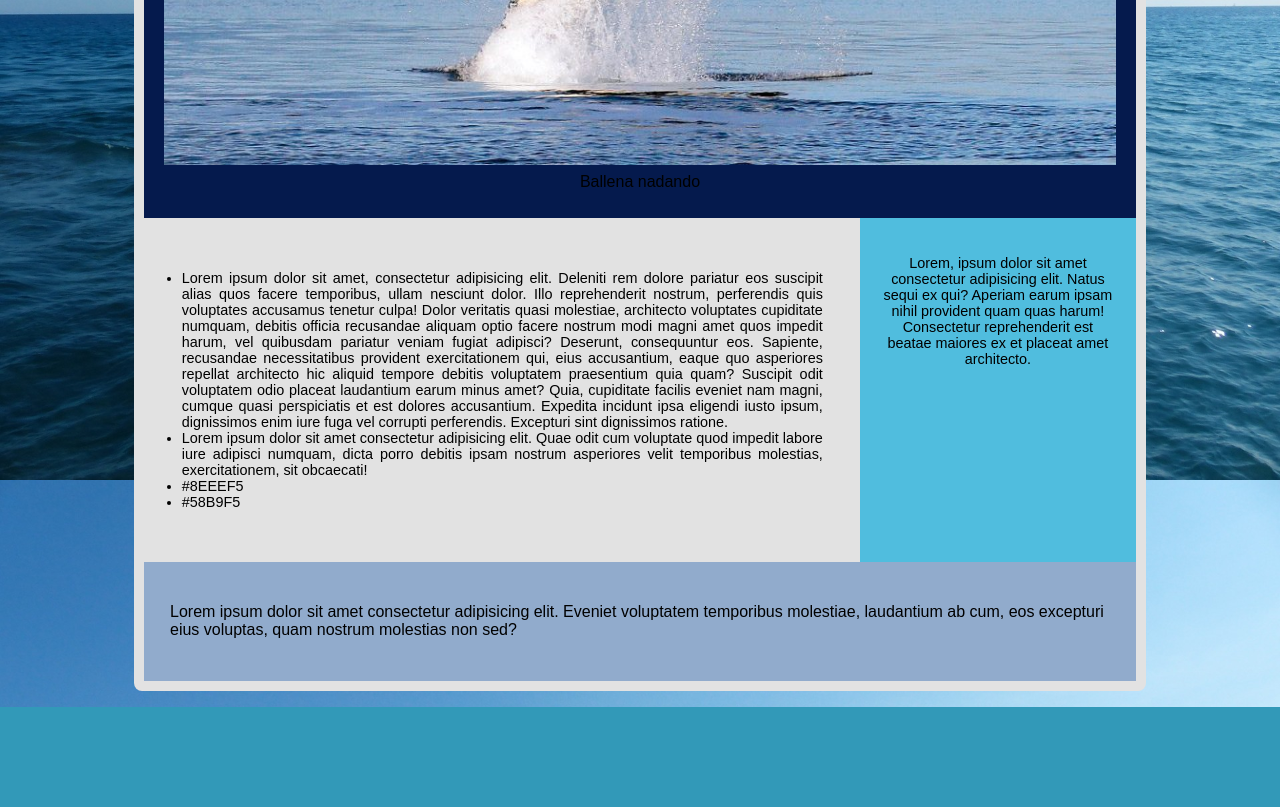
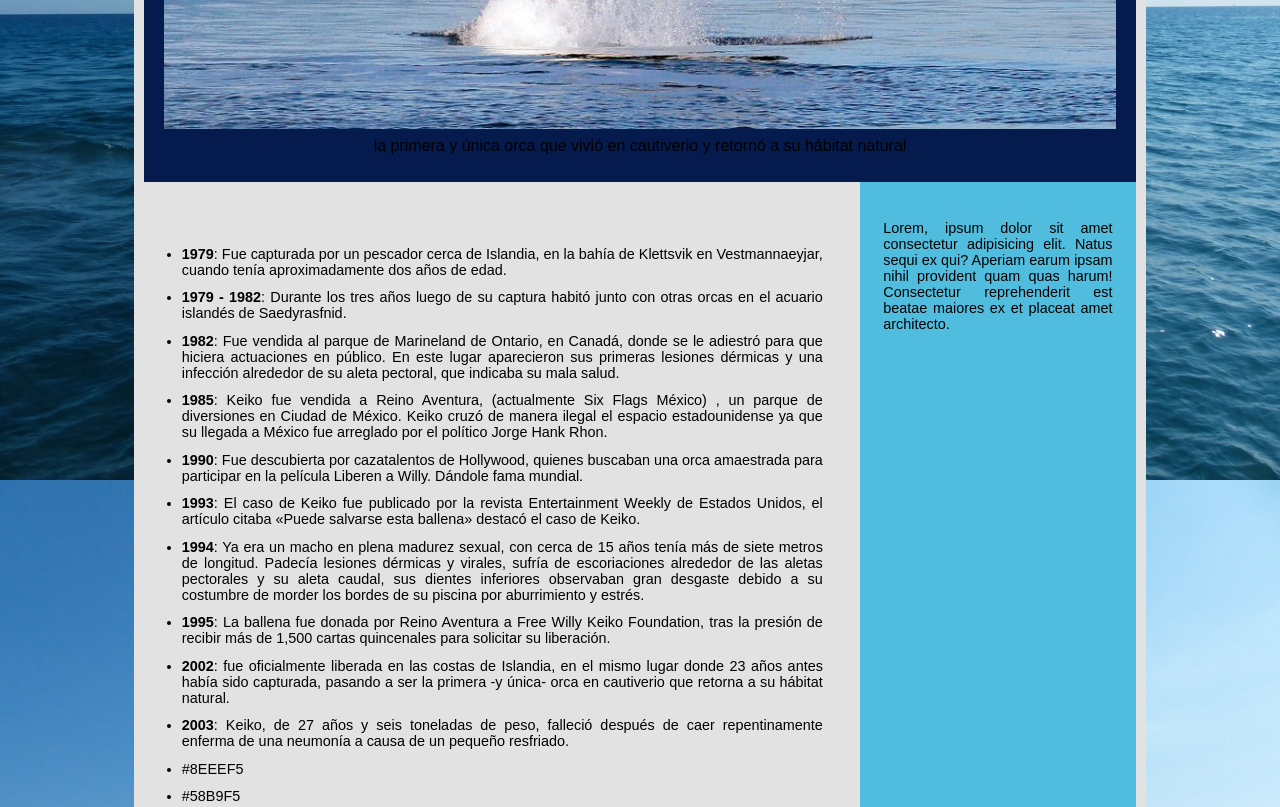
Before and after one commit to OJPalenzuela/pag-tributo-semana1, a plain HTML site: page index.html in a window 1280 px wide. Shown: the part 480-1287 px from the top of the page. Before the commit the page ends 1187 px from the top, so only its background shows below. Drawn offline with Linux system fonts and the light colour scheme.

Commit message:
Se añade la informacion y algunos cambios en el diseño

```diff
--- a/index.html
+++ b/index.html
@@ -11,23 +11,27 @@
 <body>
     <main id="main">
         <div id="header">
-            <h1>Las Orcas</h1>
-            <p>Las ballenas asesinas</p>
+            <h1>Keiko: La Orca</h1>
             <div id="img-div">
                 <img id="image"  src="images/orcas.jpg" alt="Orcas">
-                <figcaption id="img-caption">Ballena nadando</figcaption>
+                <figcaption id="img-caption">la primera y única orca que vivió en cautiverio y retornó a su hábitat natural</figcaption>
             </div>
 
         </div>
 
         <div id="atribute-info">
             <ul>
-                <li>Lorem ipsum dolor sit amet, consectetur adipisicing elit. Deleniti rem dolore pariatur eos suscipit alias quos facere temporibus, ullam nesciunt dolor. Illo reprehenderit nostrum, perferendis quis voluptates accusamus tenetur culpa!
-                Dolor veritatis quasi molestiae, architecto voluptates cupiditate numquam, debitis officia recusandae aliquam optio facere nostrum modi magni amet quos impedit harum, vel quibusdam pariatur veniam fugiat adipisci? Deserunt, consequuntur eos.
-                Sapiente, recusandae necessitatibus provident exercitationem qui, eius accusantium, eaque quo asperiores repellat architecto hic aliquid tempore debitis voluptatem praesentium quia quam? Suscipit odit voluptatem odio placeat laudantium earum minus amet?
-                Quia, cupiditate facilis eveniet nam magni, cumque quasi perspiciatis et est dolores accusantium. Expedita incidunt ipsa eligendi iusto ipsum, dignissimos enim iure fuga vel corrupti perferendis. Excepturi sint dignissimos ratione.</li>
-                <li>Lorem ipsum dolor sit amet consectetur adipisicing elit. Quae odit cum voluptate quod impedit labore iure adipisci numquam, dicta porro debitis ipsam nostrum asperiores velit temporibus molestias, exercitationem, sit obcaecati!</li>
-                    <li>
+                <li><strong>1979</strong>: Fue capturada por un pescador cerca de Islandia, en la bahía de Klettsvik en Vestmannaeyjar, cuando tenía aproximadamente dos años de edad.</li>
+                <li><strong>1979 - 1982</strong>: Durante los tres años luego de su captura habitó junto con otras orcas en el acuario islandés de Saedyrasfnid.</li>
+                <li><strong>1982</strong>: Fue vendida al parque de Marineland de Ontario, en Canadá, donde se le adiestró para que hiciera actuaciones en público. En este lugar aparecieron sus primeras lesiones dérmicas y una infección alrededor de su aleta pectoral, que indicaba su mala salud.</li>
+                <li><strong>1985</strong>: Keiko fue vendida a Reino Aventura, (actualmente Six Flags México) , un parque de diversiones en Ciudad de México. Keiko cruzó de manera ilegal el espacio estadounidense ya que su llegada a México fue arreglado por el político Jorge Hank Rhon.</li>
+                <li><strong>1990</strong>: Fue descubierta por cazatalentos de Hollywood, quienes buscaban una orca amaestrada para participar en la película Liberen a Willy. Dándole fama mundial.</li>
+                <li><strong>1993</strong>: El caso de Keiko fue publicado por la revista Entertainment Weekly de Estados Unidos, el artículo citaba «Puede salvarse esta ballena» destacó el caso de Keiko.</li>
+                <li><strong>1994</strong>: Ya era un macho en plena madurez sexual, con cerca de 15 años tenía más de siete metros de longitud. Padecía lesiones dérmicas y virales, sufría de escoriaciones alrededor de las aletas pectorales y su aleta caudal, sus dientes inferiores observaban gran desgaste debido a su costumbre de morder los bordes de su piscina por aburrimiento y estrés.</li>
+                <li><strong>1995</strong>: La ballena fue donada por Reino Aventura a Free Willy Keiko Foundation, tras la presión de recibir más de 1,500 cartas quincenales para solicitar su liberación.</li>
+                <li><strong>2002</strong>: fue oficialmente liberada en las costas de Islandia, en el mismo lugar donde 23 años antes había sido capturada, pasando a ser la primera -y única- orca en cautiverio que retorna a su hábitat natural.</li>
+                <li><strong>2003</strong>: Keiko, de 27 años y seis toneladas de peso, falleció después de caer repentinamente enferma de una neumonía a causa de un pequeño resfriado.</li>
+                <li>
                         #8EEEF5
                     </li>
                     <li>#58B9F5</li>
--- a/styles/style.css
+++ b/styles/style.css
@@ -29,10 +29,6 @@ body{
     background-color: #051A4D;
     padding: 1.2em;
     font-size: 1em;
-}
-
-div p{
-    text-align: center;
 }
 
 #atribute-info{
@@ -71,6 +67,9 @@ h1{
 ul{
     padding: 1em;
 }
+li{
+    margin: 0.8em 0px;
+}
 
 footer{
     grid-area: footer;
```
